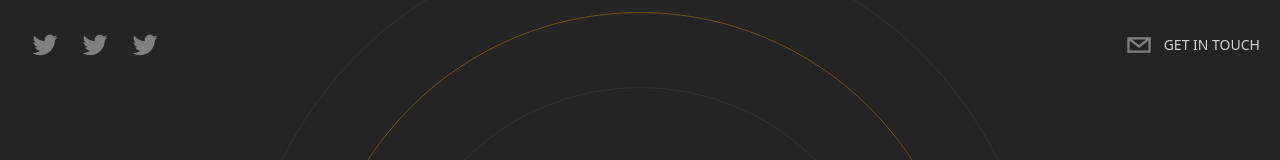
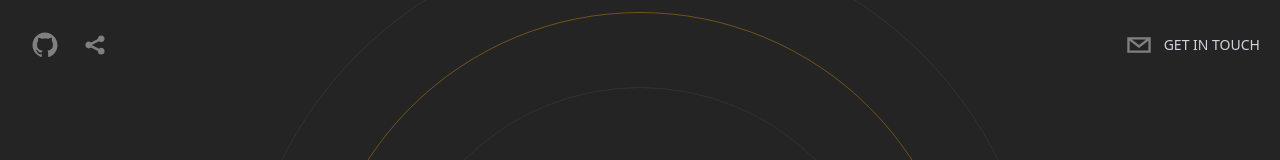
Before and after one commit to jaken1207/portfolio, a Next.js app: page / in a window 1280 px wide. Shown: the top 160 px of the page. Built offline with nearby package versions, Linux system fonts and the light colour scheme.

Commit message:
⚡️ Headerの更新

```diff
--- a/components/Header.tsx
+++ b/components/Header.tsx
@@ -1,44 +1,39 @@
-import React from 'react'
-import { SocialIcon } from 'react-social-icons'
-import { motion } from 'framer-motion'
+import React from "react";
+import { SocialIcon } from "react-social-icons";
+import { motion } from "framer-motion";
 // import Link from 'next/link'
 
-type Props = {}
+type Props = {};
 
 export default function Header({}: Props) {
   return (
-    <header className='sticky top-0 p-5 flex items-start justify-between max-w-7xl mx-auto z-20 xl:items-center'>
+    <header className="sticky top-0 p-5 flex items-start justify-between max-w-7xl mx-auto z-20 xl:items-center">
       <motion.div
         initial={{
           x: -500,
           opacity: 0,
-                scale: 0.5
+          scale: 0.5,
         }}
         animate={{
           x: 0,
           opacity: 1,
-                scale: 1
+          scale: 1,
         }}
         transition={{
           duration: 1.5,
         }}
-            className='flex flex-row items-center'
+        className="flex flex-row items-center"
       >
         {/* Social Icons */}
         <SocialIcon
-                url="https://twitter.com/"
-                fgColor='gray'
-                bgColor='transparent'
+          url="https://github.com/jaken1207"
+          fgColor="gray"
+          bgColor="transparent"
         />
         <SocialIcon
-                url="https://twitter.com/"
-                fgColor='gray'
-                bgColor='transparent'
-            />
-             <SocialIcon
-                url="https://twitter.com/"
-                fgColor='gray'
-                bgColor='transparent'
+          url="https://qiita.com/jaken1207"
+          fgColor="gray"
+          bgColor="transparent"
         />
       </motion.div>
 
@@ -47,25 +42,27 @@ export default function Header({}: Props) {
         initial={{
           x: 500,
           opacity: 0,
-                scale: 0.5
+          scale: 0.5,
         }}
         animate={{
           x: 0,
           opacity: 1,
-                scale: 1
+          scale: 1,
         }}
         transition={{
           duration: 1.5,
         }}
-            className='flex flex-row items-center text-gray-300 cursor-pointer'
+        className="flex flex-row items-center text-gray-300 cursor-pointer"
       >
         <SocialIcon
-                className='cursor-pointer'
-                network='email'
-                fgColor='gray'
-                bgColor='transparent'
+          className="cursor-pointer"
+          network="email"
+          fgColor="gray"
+          bgColor="transparent"
         />
-            <p className='uppercase hidden md:inline-flex text-sm texxt-gray-400'>Get in Touch</p>
+        <p className="uppercase hidden md:inline-flex text-sm texxt-gray-400">
+          Get in Touch
+        </p>
       </motion.div>
       {/* </Link> */}
     </header>
```
Lines whose indentation alone changed are shown as unchanged.
